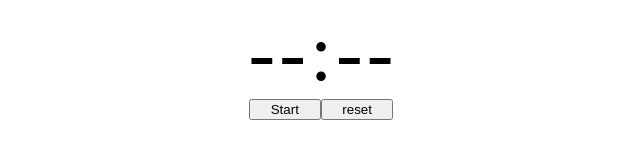
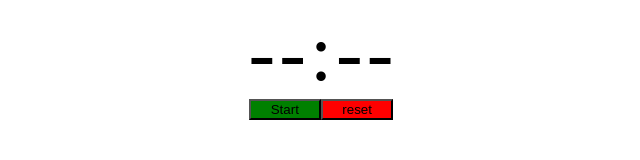
Before and after one commit to alialkhear123/w0-project2, a plain HTML site: page index.html in a window 1280 px wide. Shown: the whole page, without its empty margins (319-959 px from the left). Drawn offline with Linux system fonts and the light colour scheme.

Commit message:
Update styles.css

```diff
--- a/styles.css
+++ b/styles.css
@@ -12,3 +12,13 @@ body {
 .redDigit {
   color: red;
 }
+
+.start{
+  background-color: green;
+  color: #000;
+}
+
+.reset{
+  background-color: red;
+  color: #000;
+}
```
